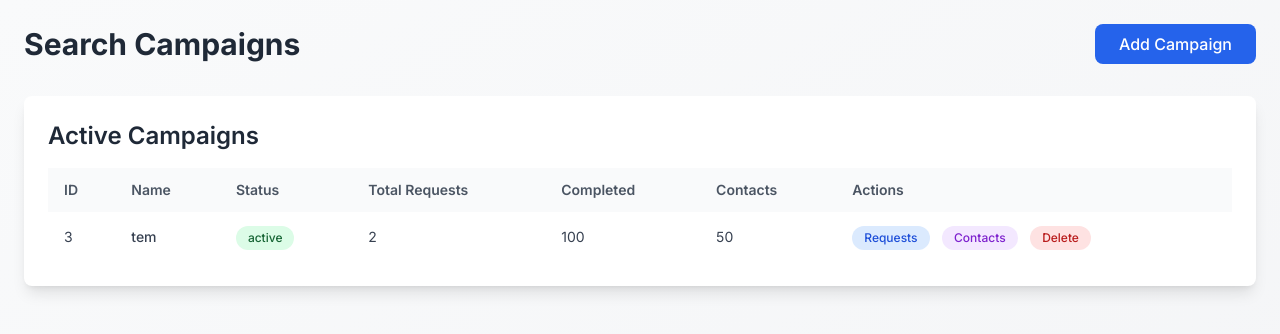
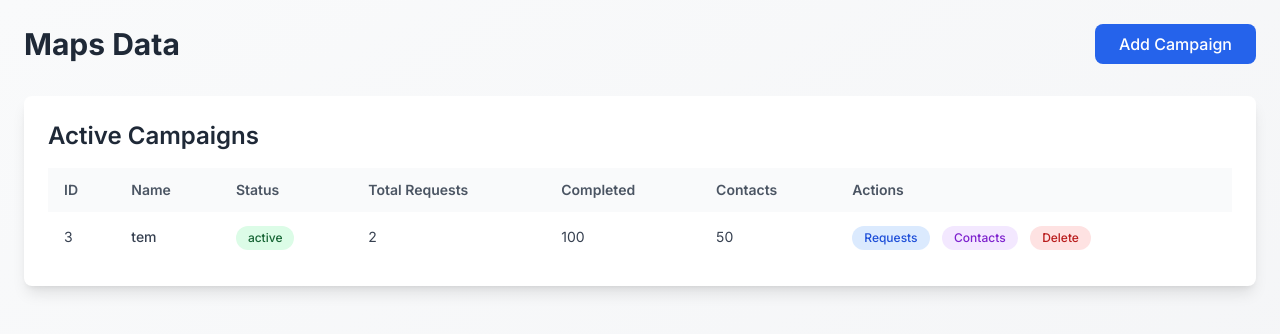
Before and after one commit to serhii-samborskyi/MapsData, a FastAPI app: page / in a window 1280 px wide. Shown: the top 334 px of the page. Run offline with FastAPI, Linux system fonts and the light colour scheme; data comes from the database, SQL or seed files in the repository; some libraries are stand-ins or nearby versions.

Commit message:
Assistant checkpoint: Update header text to Maps Data
Assistant generated file changes:
- templates/index.html: Change header to Maps Data

---

User prompt:

can you change Search Campaigns header to "Maps Data" logo

Replit-Commit-Author: Assistant
Replit-Commit-Session-Id: 944223f2-a2dc-4b1b-99da-acee57b2c713

```diff
--- a/templates/index.html
+++ b/templates/index.html
@@ -15,7 +15,7 @@
 <body class="bg-gradient-to-br from-gray-50 to-gray-100 min-h-screen">
     <div class="container mx-auto p-6">
         <div class="flex justify-between items-center mb-8">
-            <h1 class="text-3xl font-bold text-gray-800">Search Campaigns</h1>
+            <h1 class="text-3xl font-bold text-gray-800">Maps Data</h1>
             <button onclick="toggleCampaignForm()" class="bg-blue-600 text-white px-6 py-2 rounded-lg hover:bg-blue-700 transition-all font-medium">
                 Add Campaign
             </button>
```
